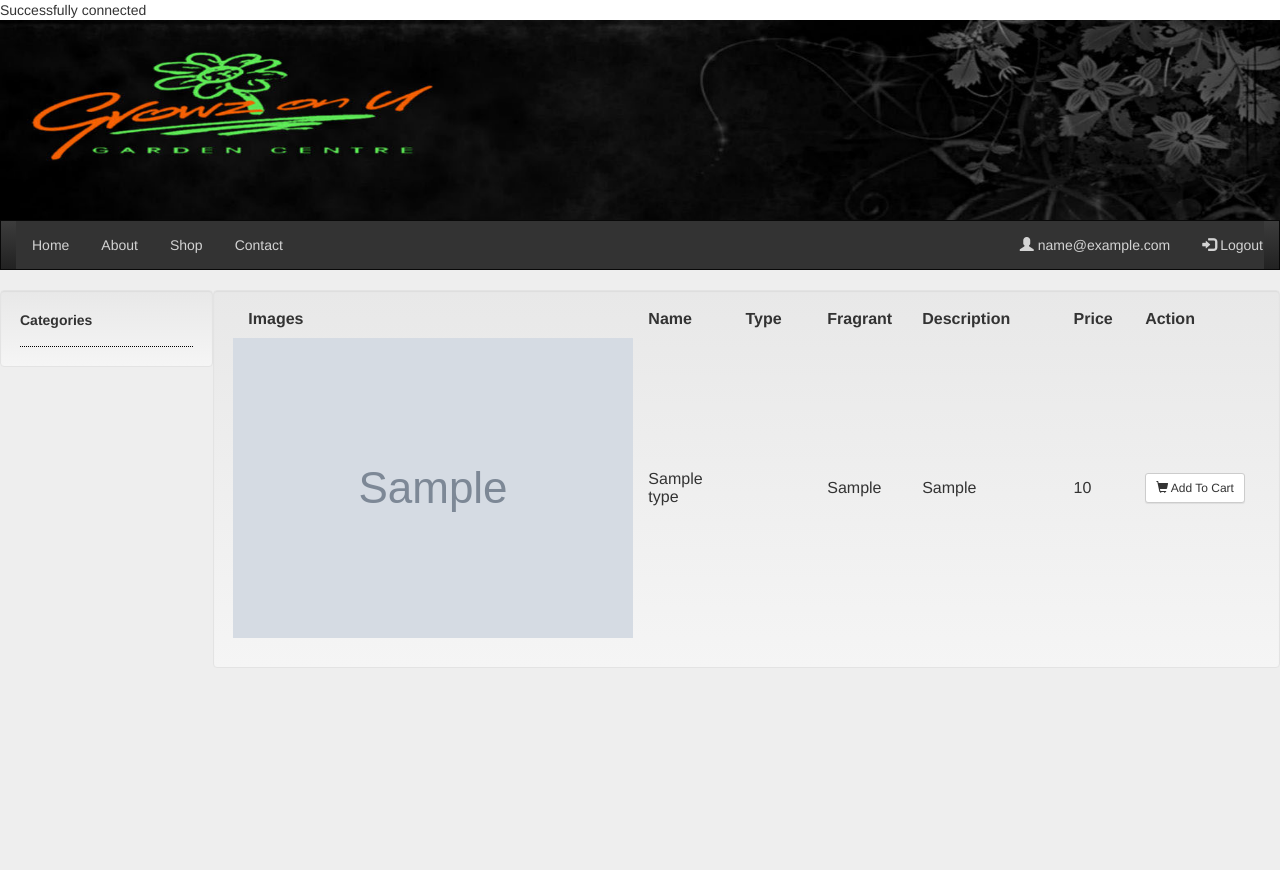
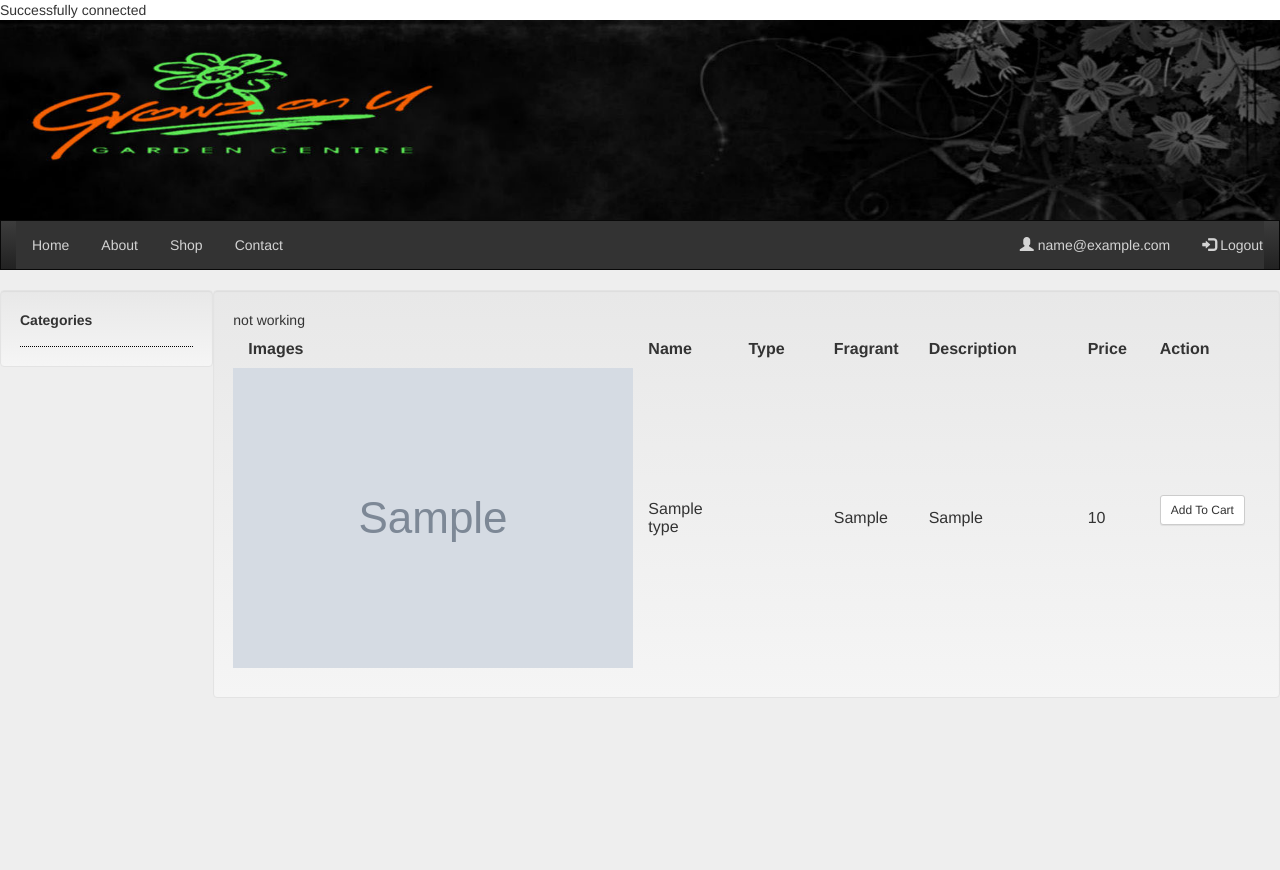
Before and after one commit to kartikkumarpatel/gou, a PHP site: page /shop.php in a window 1280 px wide. Run offline with PHP 8.4, Linux system fonts and the light colour scheme; the visitor is signed in with stand-in values (Sample User, id 1); tables that the repository leaves empty or names only in its code hold one stand-in row (values such as "Sample post"); grey boxes marked "Sample" are stand-in pictures.

Commit message:
check whether user is logged in before adding to cart

```diff
--- a/includes/roses.php
+++ b/includes/roses.php
@@ -1,3 +1,17 @@
+<?php
+	session_start();
+
+	//check to see if user is loged in before adding it to the cart. if they are not print a message telling them to log in.
+
+	if (isset($_POST['submit']) && $_SESSION['email']) {
+		$work = "buttong working";
+	}else{
+		$work = "not working";
+	}
+?>
+
+<p><?php echo $work ?></p>
+
 <table>
 		<tr>
 			<th class="col-sm-1">Images</th>
@@ -27,9 +41,10 @@
 		<td class="col-sm-4"><?php echo $row['decription']; ?></td>
 		<td class="col-sm-1"><?php echo $row['price']; ?></td>
 		<td class="col-sm-2">
-	        <div>
-		   		<button type="button" class="btn btn-default btn-sm"><span class="glyphicon glyphicon-shopping-cart"></span> Add To Cart</button>
-       		</div>
+			<form method="post" action="shop.php">
+				<input type="submit" name="submit" class="btn btn-default btn-sm" value="Add To Cart" />
+			</form>
+
 	   	</td>
 	</tr>
 
```
